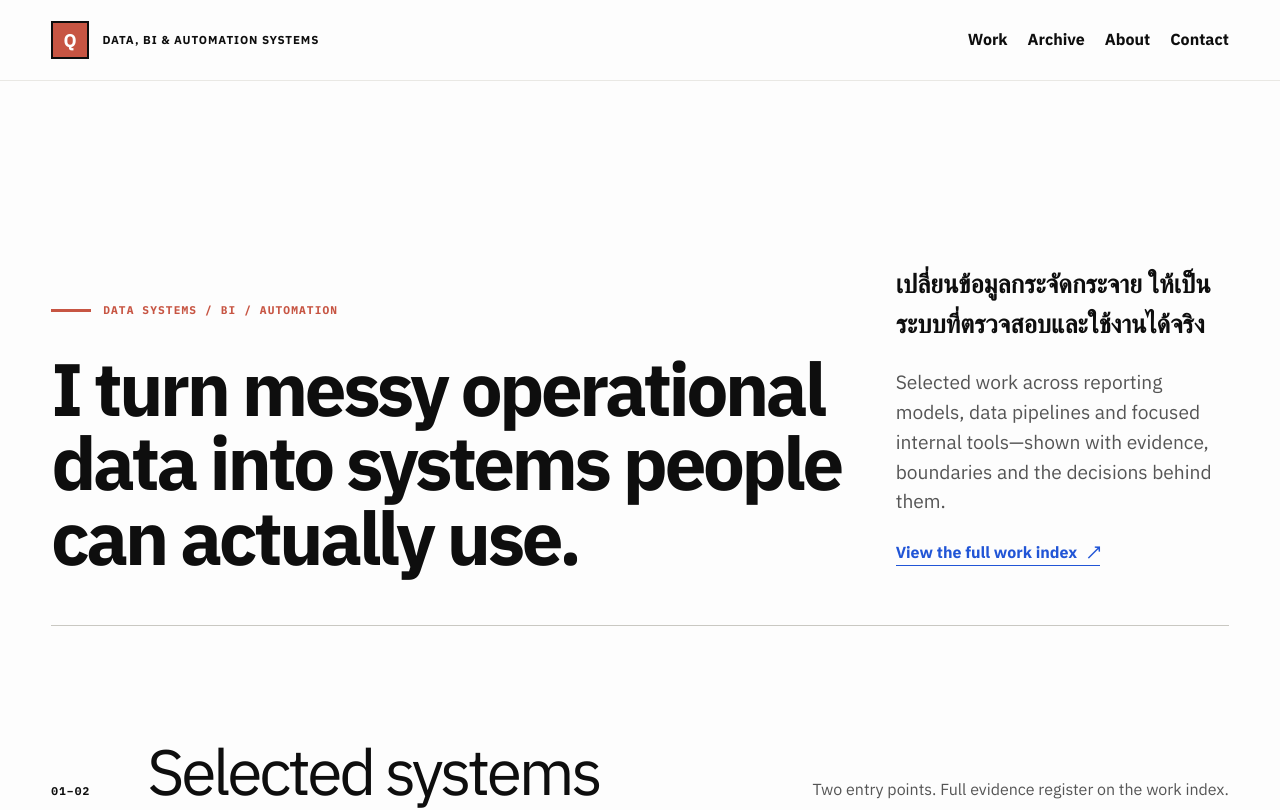
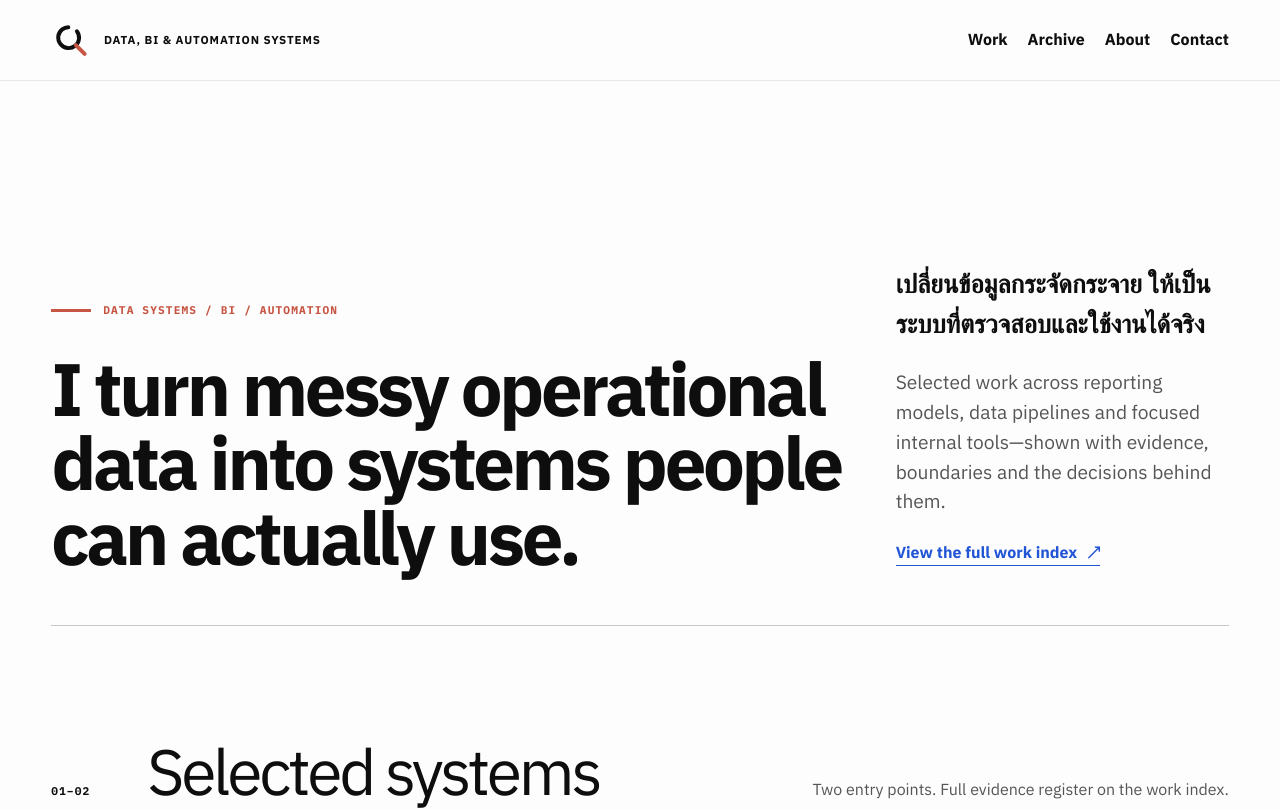
Before and after one commit to adulsaa-q/adulsaa-q.github.io, a Next.js app: page / in a window 1280 px wide. Shown: the top 810 px of the page. Built offline with nearby package versions, Linux system fonts and the light colour scheme; no server answers; a web font is replaced by a local one.

Commit message:
feat: replace boxed mark with Orbit Q identity

```diff
--- a/src/app/globals.css
+++ b/src/app/globals.css
@@ -131,16 +131,12 @@ button {
   text-transform: uppercase;
 }
 
-.wordmark span:first-child {
-  display: grid;
-  width: 2.35rem;
-  aspect-ratio: 1;
-  place-items: center;
-  border: 2px solid var(--text-primary);
-  background: var(--signal-primary);
-  color: #fff;
-  font-size: 1.15rem;
-  letter-spacing: 0;
+.brand-mark {
+  width: 2.45rem;
+  height: 2.45rem;
+  flex: 0 0 auto;
+  overflow: visible;
+  color: var(--text-primary);
 }
 
 .desktop-navigation {
--- a/src/components/layout/site-header.tsx
+++ b/src/components/layout/site-header.tsx
@@ -12,7 +12,31 @@ export function SiteHeader() {
       <header className="site-header">
         <div className="site-header__inner">
           <Link className="wordmark" href="/" aria-label="Q, home">
-            <span aria-hidden="true">Q</span>
+            <svg
+              aria-hidden="true"
+              className="brand-mark"
+              data-testid="brand-mark"
+              viewBox="0 0 120 120"
+            >
+              <circle
+                cx="54"
+                cy="54"
+                r="32"
+                fill="none"
+                stroke="currentColor"
+                strokeLinecap="round"
+                strokeWidth="12"
+                strokeDasharray="170 45"
+                transform="rotate(-38 54 54)"
+              />
+              <path
+                d="M76 77L103 104"
+                fill="none"
+                stroke="var(--signal-primary)"
+                strokeLinecap="round"
+                strokeWidth="12"
+              />
+            </svg>
             <span>Data, BI &amp; Automation Systems</span>
           </Link>
 
```
Also changed, not shown: 1 other file (tests, documents, lock files or other folders).
